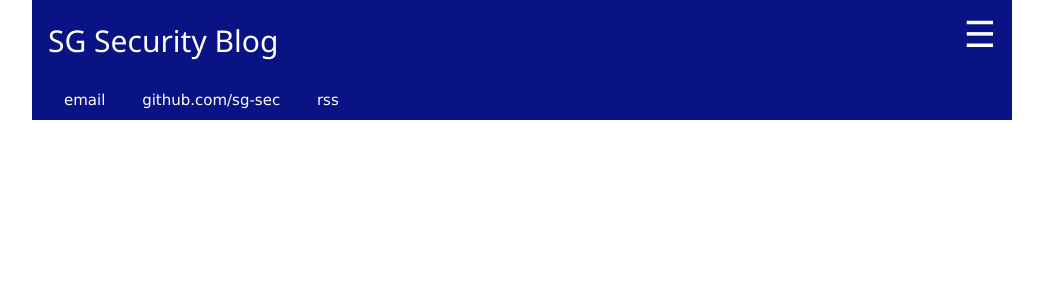
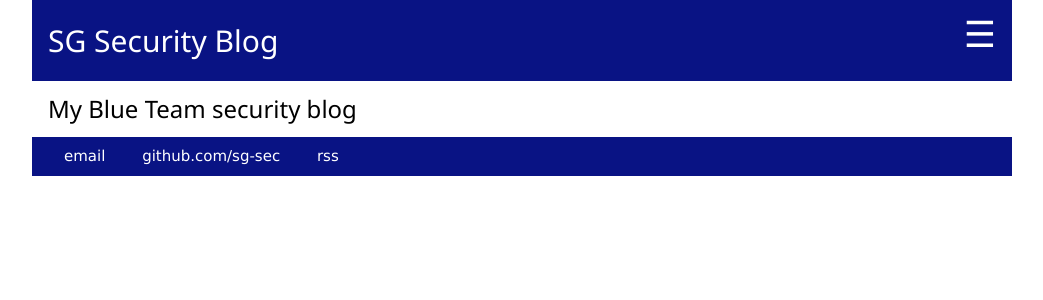
Before and after one commit to sg-sec/sg-sec.github.io, a Jekyll site: the page built from about/index.md, in a window 1280 px wide. Shown: the top 300 px of the page, without its empty margins (118-1161 px from the left). Built offline with Jekyll 4.4.1, drawn with Linux system fonts in a browser that asks for light colours; our own code applies the rules of GitHub Pages for plain Markdown files.

Commit message:
Update index.md

```diff
--- a/about/index.md
+++ b/about/index.md
@@ -1,3 +1,4 @@
 ---
 layout: default
 ---
+### My Blue Team security blog
```
